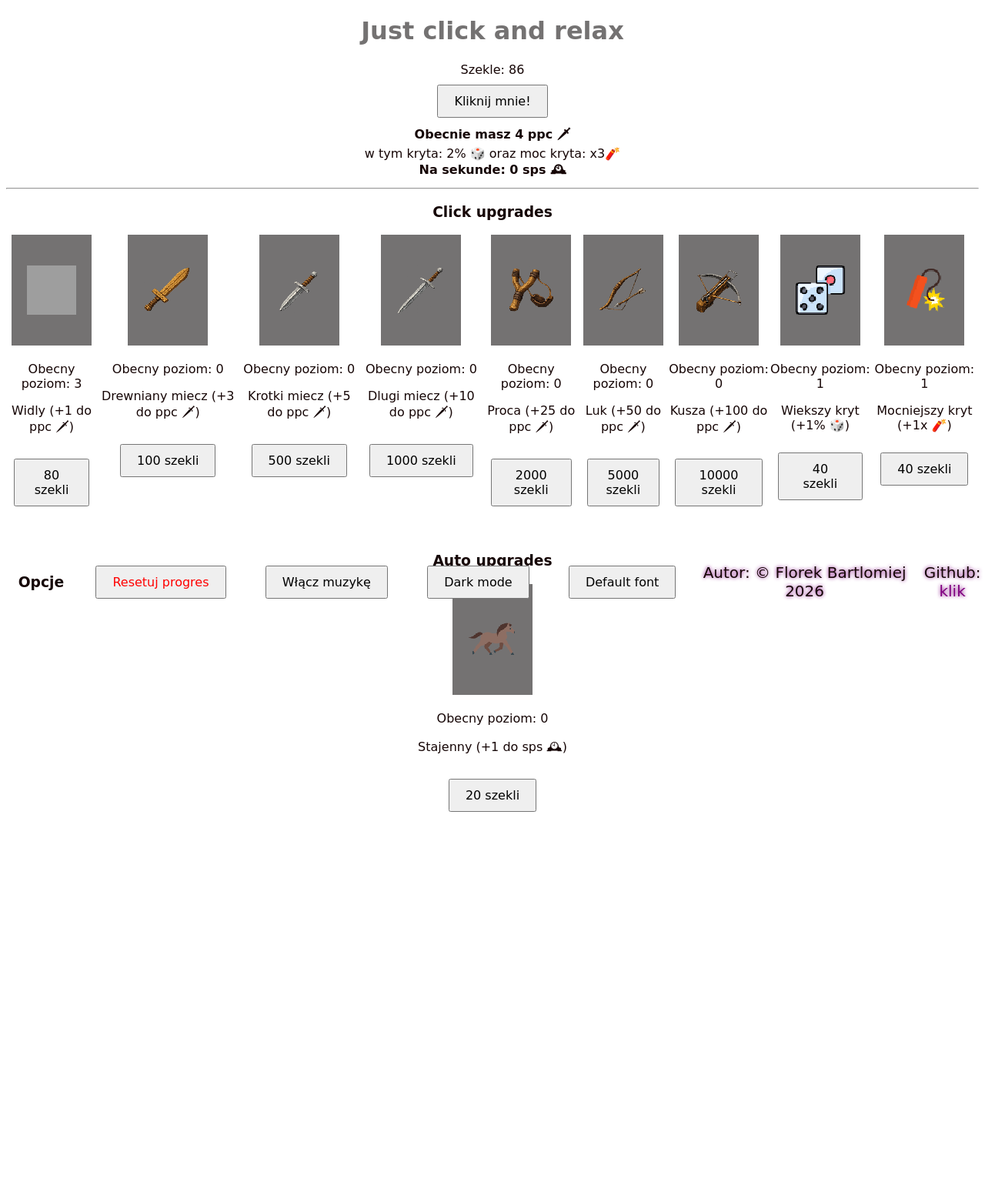
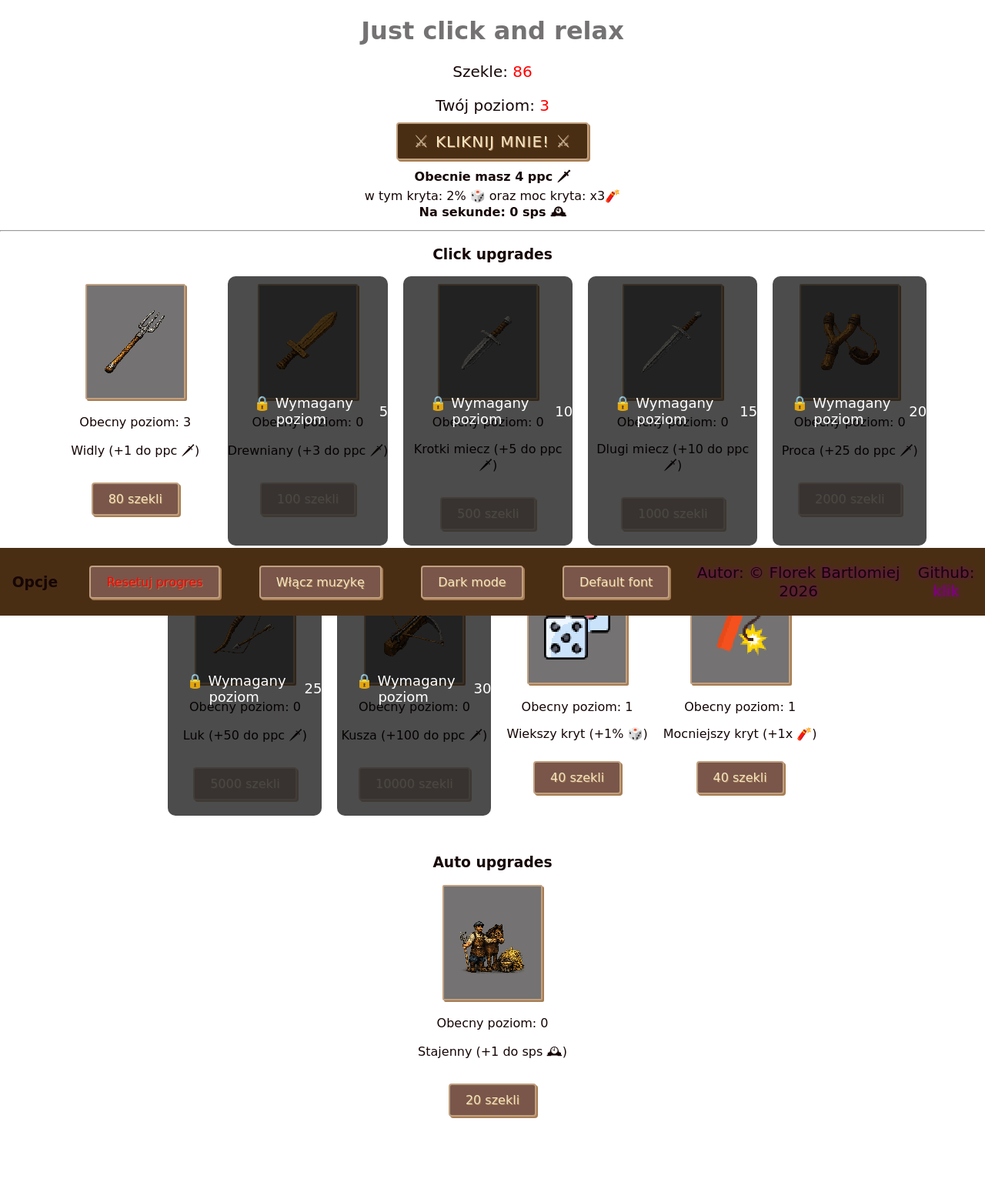
Before and after one commit to florroo/medieval_clicker, a Django app: page / in a window 1280 px wide. Shown: the whole page at 77% size. Before the commit the page ends 1055 px from the top, so only its background shows below. Run offline with Django 5.2, Linux system fonts and the light colour scheme; data comes from the database, SQL or seed files in the repository; both versions use the stored data as it was after the commit; some web fonts are replaced; grey boxes are pictures that could not be loaded.

Commit message:
locked upgrades and levels

```diff
--- a/game/static/game/script.js
+++ b/game/static/game/script.js
@@ -70,8 +70,10 @@ function buyUpgrade() {
         document.getElementById('points_per_click').innerText = data.points_per_click;
         document.getElementById('upgrade_level').innerHTML = data.upgrade_level;
         document.getElementById('cost').innerText = data.upgrade_cost;
+        document.getElementById('player_level').innerText = data.player_level;
 
-        updateTitle(data.points);
+        updateUpgradeLocks();
+        updateTitle(data.points)
 
         const upgradeSound = document.getElementById("upgrade_sound");
         upgradeSound.currentTime = 0;
@@ -94,7 +96,9 @@ function buyWoodenSwordUpgrade() {
         document.getElementById('points_per_click').innerText = data.points_per_click;
         document.getElementById('upgrade_wooden_sword_level').innerHTML = data.upgrade_wooden_sword_level;
         document.getElementById('upgrade_wooden_sword_cost').innerText = data.upgrade_wooden_sword_cost;
+        document.getElementById('player_level').innerText = data.player_level;
 
+        updateUpgradeLocks();
         updateTitle(data.points);
 
         const upgradeSound = document.getElementById("upgrade_sound");
@@ -117,7 +121,9 @@ function buyShortSwordUpgrade() {
         document.getElementById('points_per_click').innerText = data.points_per_click;
         document.getElementById('upgrade_short_sword_level').innerHTML = data.upgrade_short_sword_level;
         document.getElementById('upgrade_short_sword_cost').innerText = data.upgrade_short_sword_cost;
+        document.getElementById('player_level').innerText = data.player_level;
 
+        updateUpgradeLocks();
         updateTitle(data.points);
 
         const upgradeSound = document.getElementById("upgrade_sound");
@@ -141,7 +147,9 @@ function buyLongSwordUpgrade() {
         document.getElementById('points_per_click').innerText = data.points_per_click;
         document.getElementById('upgrade_long_sword_level').innerHTML = data.upgrade_long_sword_level;
         document.getElementById('upgrade_long_sword_cost').innerText = data.upgrade_long_sword_cost;
+        document.getElementById('player_level').innerText = data.player_level;
 
+        updateUpgradeLocks();
         updateTitle(data.points);
 
         const upgradeSound = document.getElementById("upgrade_sound");
@@ -164,7 +172,9 @@ function buySlingshotUpgrade() {
         document.getElementById('points_per_click').innerText = data.points_per_click;
         document.getElementById('upgrade_slingshot_level').innerHTML = data.upgrade_slingshot_level;
         document.getElementById('upgrade_slingshot_cost').innerText = data.upgrade_slingshot_cost;
+        document.getElementById('player_level').innerText = data.player_level;
 
+        updateUpgradeLocks();
         updateTitle(data.points);
 
         const upgradeSound = document.getElementById("upgrade_sound");
@@ -187,7 +197,9 @@ function buyBowUpgrade() {
         document.getElementById('points_per_click').innerText = data.points_per_click;
         document.getElementById('upgrade_bow_level').innerHTML = data.upgrade_bow_level;
         document.getElementById('upgrade_bow_cost').innerText = data.upgrade_bow_cost;
+        document.getElementById('player_level').innerText = data.player_level;
 
+        updateUpgradeLocks();
         updateTitle(data.points);
 
         const upgradeSound = document.getElementById("upgrade_sound");
@@ -210,7 +222,9 @@ function buyCrossbowUpgrade() {
         document.getElementById('points_per_click').innerText = data.points_per_click;
         document.getElementById('upgrade_crossbow_level').innerHTML = data.upgrade_crossbow_level;
         document.getElementById('upgrade_crossbow_cost').innerText = data.upgrade_crossbow_cost;
+        document.getElementById('player_level').innerText = data.player_level;
 
+        updateUpgradeLocks();
         updateTitle(data.points);
 
         const upgradeSound = document.getElementById("upgrade_sound");
@@ -236,6 +250,8 @@ function resetGame() {
         // base stats
         document.getElementById('points').innerText = data.points;
         document.getElementById('points_per_click').innerText = data.points_per_click;
+
+        document.getElementById('player_level').innerHTML = data.player_level;
 
         document.getElementById('points_per_second').innerText = data.points_per_second;
         document.getElementById('crit_multiplier').innerText = data.crit_multiplier;
@@ -274,6 +290,7 @@ function resetGame() {
         document.getElementById('auto_upgrade_cost').innerText = data.auto_upgrade_cost;
         document.getElementById('upgrade_auto_level').innerText = data.upgrade_auto_level;
 
+        updateUpgradeLocks();
         updateTitle(data.points);
     });
 }
@@ -336,6 +353,8 @@ window.onload = function () {
         document.body.classList.add("dark");
         document.getElementById("mode_btn").innerText = "Light mode";
     }
+
+    updateUpgradeLocks();
 };
 
 
@@ -353,7 +372,9 @@ function buyAutoUpgrade() {
         document.getElementById('points_per_second').innerText = data.points_per_second;
         document.getElementById('upgrade_auto_level').innerText = data.upgrade_auto_level;
         document.getElementById('auto_upgrade_cost').innerText = data.auto_upgrade_cost;
+        document.getElementById('player_level').innerText = data.player_level;
 
+        updateUpgradeLocks();
         updateTitle(data.points);
 
         const upgradeSound = document.getElementById("upgrade_sound");
@@ -443,3 +464,30 @@ function createFloatingText(x, y, value, isCrit = false) {
         text.remove();
     }, 1000);
 }
+
+
+
+function updateUpgradeLocks() {
+    const playerLevel = parseInt(document.getElementById("player_level").innerText);
+
+    document.querySelectorAll(".upgrade-block").forEach(block => {
+        const requiredLevel = parseInt(block.dataset.requiredPlayerLevel);
+        const btn = block.querySelector("button");
+        const lock = block.querySelector(".lock-overlay");
+        const text = block.querySelector(".required-level-text");
+
+        if (text) {
+            text.innerText = requiredLevel;
+        }
+
+        if (playerLevel < requiredLevel) {
+            btn.disabled = true;
+            btn.style.opacity = "0.5";
+            if (lock) lock.style.display = "flex";
+        } else {
+            btn.disabled = false;
+            btn.style.opacity = "1";
+            if (lock) lock.style.display = "none";
+        }
+    });
+}
--- a/game/static/game/style.css
+++ b/game/static/game/style.css
@@ -5,6 +5,8 @@ body {
     transition: 0.3s;
     font-family: "UnifrakturCook", cursive;
     position: relative;
+    box-sizing: border-box;
+    margin: auto;
 }
 
 .name, .github {
@@ -15,11 +17,19 @@ body.dark .name, body.dark .github {
     text-shadow: 0 0 5px white;
 }
 
+body.dark ::-webkit-scrollbar-track {
+    background: #000;
+}
+
+
 .click_upgrades {
     display: flex;
-    justify-content: space-around;
+    gap: 20px;
+    justify-content: center;
+    flex-wrap: wrap;
     margin-bottom: 50px;
 }
+
 
 .sps_upgrades {
     display: flex;
@@ -36,6 +46,32 @@ body.dark {
     color: bisque;
 }
 
+.points_info {
+    font-size: 20px;
+    margin-bottom: 0;
+}
+
+.points_info span {
+    color: red;
+}
+
+.main_btn {
+    font-size: 20px;
+    background-color: #4a2e14;
+    letter-spacing: 1px;
+    text-transform: uppercase;
+}
+
+
+.main_btn::before {
+    content: '⚔'; margin-right: 8px; font-size: 22px; opacity: 0.75;
+}
+
+
+.main_btn::after  {
+    content: '⚔'; margin-left:  8px; font-size: 22px; opacity: 0.75;
+}
+
 
 button {
     padding: 10px 20px;
@@ -43,8 +79,24 @@ button {
     margin: 10px;
     cursor: pointer;
     font-family: inherit;
+    background-color: #795649;
+    color: #f4e5c3;
+    border: 2px solid #c0a080;
+    text-shadow: 1px 1px 0px #a67c52;
+    box-shadow: 2px 2px 0px #a67c52;
+    transition: all 0.3s ease;
+    border-radius: 4px;
 }
 
+button:hover {
+    background-color: #8a6e2f;
+    box-shadow: 1px 1px 5px 0px rgba(0, 0, 0, 0.3);
+}
+
+button:active {
+    box-shadow: inset 1px 1px 2px 0px rgba(0, 0, 0, 0.5);
+    transform: translateY(2px);
+}
 
 h1 {
     color: #747272;
@@ -57,10 +109,11 @@ h1 {
 
 .options {
     display: flex;
-    position: fixed;
+    position: sticky;
     bottom: 0px;
     width: 100%;
-    border-top: 1px dotted white;
+    z-index: 100;
+    background-color: #4a2e14;
 }
 
 .buttons {
@@ -112,10 +165,38 @@ h1 {
 
 
 .weapon-image {
-    width: 64px;
-    height: 64px;
+    width: 86px;
+    height: 86px;
     image-rendering: pixelated;
-    border: 1px solid white;
-    padding: 40px 20px;
+    border: 2px solid #c0a080;
+    border-radius: 2px;
+    box-shadow: 2px 2px 0px #a67c52;
+    padding: 30px 20px;
     background-color: #747272;
 }
+
+.upgrade-block {
+    padding: 10px 0;
+    position: relative;
+    overflow: hidden;
+    max-width: 220px;
+    min-width: 200px;
+}
+
+.crit-block {
+    padding: 10px 0;
+}
+
+.lock-overlay {
+
+    position: absolute;
+    inset: 0;
+    background: rgba(0,0,0,0.7);
+    display: none;
+    align-items: center;
+    justify-content: center;
+    color: white;
+    font-size: 18px;
+    z-index: 10;
+    border-radius: 10px;
+}
--- a/game/templates/game/click.html
+++ b/game/templates/game/click.html
@@ -16,9 +16,9 @@
     <h1>Just click and relax</h1>
 
     <div class="main">
-        Szekle: <span id="points">{{ player.points }}</span><BR>
-
-        <button onclick="sendClick(event)">Kliknij mnie!</button> <BR>
+        <p class="points_info">Szekle: <span id="points">{{ player.points }}</span></p>
+        <p class="points_info">Twój poziom: <span id="player_level">{{ player.player_level }}</span></p>
+        <button onclick="sendClick(event)" class="main_btn">Kliknij mnie!</button> <BR>
 
         <b> Obecnie masz <span id="points_per_click">{{ player.points_per_click }}</span> ppc 🗡</b> <BR>
             w tym kryta: <span id="crit_chance">{{ player.crit_chance }}</span>% 🎲
@@ -33,7 +33,7 @@
     <h3>Click upgrades</h3>
     <div class="upgrades">
         <div class="click_upgrades">
-            <div class="click_fork_upgrade">
+            <div class="click_fork_upgrade upgrade-block" data-required-player-level="0">
                 <img src="{% static 'game/images/fork.png' %}" class="weapon-image">
 
                 <p>Obecny poziom: <span id="upgrade_level">{{ player.upgrade_level }}</span></p>
@@ -42,61 +42,73 @@
                 <button onclick="buyUpgrade()"><span id="cost">{{ player.upgrade_cost }}</span> szekli</button>
             </div>
 
-            <div class="click_wooden_sword_upgrade">
+            <div class="click_wooden_sword_upgrade upgrade-block" data-required-player-level="5">
                 <img src="{% static 'game/images/wooden_sword.png' %}" class="weapon-image">
 
                 <p>Obecny poziom: <span id="upgrade_wooden_sword_level">{{ player.upgrade_wooden_sword_level }}</span></p>
-                <p>Drewniany miecz (+3 do ppc 🗡)</p>
+                <p>Drewniany (+3 do ppc 🗡)</p>
 
                 <button onclick="buyWoodenSwordUpgrade()"><span id="upgrade_wooden_sword_cost">{{ player.upgrade_wooden_sword_cost }}</span> szekli</button>
+
+                <div class="lock-overlay">🔒 Wymagany poziom&nbsp;<span class="required-level-text"></span></div>
             </div>
 
-            <div class="click_short_sword_upgrade">
+            <div class="click_short_sword_upgrade upgrade-block" data-required-player-level="10">
                 <img src="{% static 'game/images/short_sword.png' %}" class="weapon-image">
 
                 <p>Obecny poziom: <span id="upgrade_short_sword_level">{{ player.upgrade_short_sword_level }}</span></p>
                 <p>Krotki miecz (+5 do ppc 🗡)</p>
 
                 <button onclick="buyShortSwordUpgrade()"><span id="upgrade_short_sword_cost">{{ player.upgrade_short_sword_cost }}</span> szekli</button>
+
+                <div class="lock-overlay">🔒 Wymagany poziom&nbsp;<span class="required-level-text"></span></div>
             </div>
 
-            <div class="click_long_sword_upgrade">
+            <div class="click_long_sword_upgrade upgrade-block" data-required-player-level="15">
                 <img src="{% static 'game/images/long_sword.png' %}" class="weapon-image">
 
                 <p>Obecny poziom: <span id="upgrade_long_sword_level">{{ player.upgrade_long_sword_level }}</span></p>
                 <p>Dlugi miecz (+10 do ppc 🗡)</p>
 
                 <button onclick="buyLongSwordUpgrade()"><span id="upgrade_long_sword_cost">{{ player.upgrade_long_sword_cost }} </span> szekli</button>
+
+                <div class="lock-overlay">🔒 Wymagany poziom&nbsp;<span class="required-level-text"></span></div>
             </div>
 
-            <div class="click_slingshot_upgrade">
+            <div class="click_slingshot_upgrade upgrade-block" data-required-player-level="20">
                 <img src="{% static 'game/images/slingshot.png' %}" class="weapon-image">
 
                 <p>Obecny poziom: <span id="upgrade_slingshot_level">{{ player.upgrade_slingshot_level }}</span></p>
                 <p>Proca (+25 do ppc 🗡)</p>
 
                 <button onclick="buySlingshotUpgrade()"><span id="upgrade_slingshot_cost">{{ player.upgrade_slingshot_cost }} </span> szekli</button>
+
+                <div class="lock-overlay">🔒 Wymagany poziom&nbsp;<span class="required-level-text"></span></div>
             </div>
 
-            <div class="click_bow_upgrade">
+            <div class="click_bow_upgrade upgrade-block" data-required-player-level="25">
                 <img src="{% static 'game/images/bow.png' %}" class="weapon-image">
 
                 <p>Obecny poziom: <span id="upgrade_bow_level">{{ player.upgrade_bow_level }}</span></p>
                 <p>Luk (+50 do ppc 🗡)</p>
 
                 <button onclick="buyBowUpgrade()"><span id="upgrade_bow_cost">{{ player.upgrade_bow_cost }}</span> szekli</button>
+
+                <div class="lock-overlay">🔒 Wymagany poziom&nbsp;<span class="required-level-text"></span></div>
             </div>
 
-            <div class="click_crossbow_upgrade">
+            <div class="click_crossbow_upgrade upgrade-block" data-required-player-level="30">
                 <img src="{% static 'game/images/crossbow.png' %}" class="weapon-image">
 
                 <p>Obecny poziom: <span id="upgrade_crossbow_level">{{ player.upgrade_crossbow_level }}</span></p>
                 <p>Kusza (+100 do ppc 🗡)</p>
 
                 <button onclick="buyCrossbowUpgrade()"><span id="upgrade_crossbow_cost">{{ player.upgrade_crossbow_cost }} </span> szekli</button>
+
+                <div class="lock-overlay">🔒 Wymagany poziom&nbsp;<span class="required-level-text"></span></div>
             </div>
 
-            <div class="crit_upgrade">
+            <div class="crit_upgrade crit-block">
                 <img src="{% static 'game/images/dice.png' %}" class="weapon-image">
 
                 <p>Obecny poziom: <span id="upgrade_crit_chance_level">{{ player.upgrade_crit_chance_level }}</span></p>
@@ -106,7 +118,7 @@
             </div>
 
 
-            <div class="multiplier_upgrade">
+            <div class="multiplier_upgrade crit-block">
                 <img src="{% static 'game/images/dinamite.png' %}" class="weapon-image">
 
                 <p>Obecny poziom: <span id="upgrade_crit_multiplier_level">{{ player.upgrade_crit_multiplier_level }}</span></p>
--- a/game/urls.py
+++ b/game/urls.py
@@ -15,4 +15,7 @@ urlpatterns = [
     path('buy-auto/', views.buy_auto_upgrade, name='buy_auto_upgrade'),
     path('buy-crit-chance/', views.buy_crit_chance_upgrade, name='buy_crit_chance_upgrade'),
     path('buy-crit-multiplier/', views.buy_crit_multiplier_upgrade, name='buy_crit_multiplier_upgrade'),
+
+
+    # path('boss-hit/', views.boss_hit, name='boss_hit'),
 ]
--- a/game/views.py
+++ b/game/views.py
@@ -49,6 +49,7 @@ def buy_upgrade(request):
         player = Player.objects.first()
 
         if player.points >= player.upgrade_cost:
+            player.player_level += 1
             player.points -= player.upgrade_cost
             player.upgrade_level += 1
             player.points_per_click += 1
@@ -56,6 +57,7 @@ def buy_upgrade(request):
             player.save()
 
         return JsonResponse({
+            'player_level': player.player_level,
             'points': player.points,
             'upgrade_level': player.upgrade_level,
             'points_per_click': player.points_per_click,
@@ -68,6 +70,7 @@ def reset_game(request):
         player = Player.objects.first()
 
         # base stats
+        player.player_level = 0
         player.points = 0
         player.points_per_click = 1
         player.upgrade_cost = 10
@@ -116,6 +119,7 @@ def reset_game(request):
 
         return JsonResponse({
             'points': player.points,
+            'player_level': player.player_level,
             'points_per_click': player.points_per_click,
             'upgrade_cost': player.upgrade_cost,
             'upgrade_level': player.upgrade_level,
@@ -165,6 +169,7 @@ def buy_auto_upgrade(request):
         success = False
 
         if player.points >= player.auto_upgrade_cost:
+            player.player_level += 1
             player.points -= player.auto_upgrade_cost
             player.upgrade_auto_level += 1
             player.points_per_second += 1
@@ -174,6 +179,7 @@ def buy_auto_upgrade(request):
 
         return JsonResponse({
             'points': player.points,
+            'player_level': player.player_level,
             'upgrade_auto_level': player.upgrade_auto_level,
             'points_per_second': player.points_per_second,
             'auto_upgrade_cost': player.auto_upgrade_cost,
@@ -222,7 +228,11 @@ def buy_wooden_sword_upgrade(request):
     if request.method == "POST":
         player = Player.objects.first()
 
+        if player.player_level < 5:
+            return JsonResponse({"error": "Locked"}, status=403)
+
         if player.points >= player.upgrade_wooden_sword_cost:
+            player.player_level += 1
             player.points -= player.upgrade_wooden_sword_cost
             player.upgrade_wooden_sword_level += 1
             player.points_per_click += 3
@@ -231,6 +241,7 @@ def buy_wooden_sword_upgrade(request):
 
         return JsonResponse({
             'points': player.points,
+            'player_level': player.player_level,
             'upgrade_wooden_sword_level': player.upgrade_wooden_sword_level,
             'points_per_click': player.points_per_click,
             'upgrade_wooden_sword_cost': player.upgrade_wooden_sword_cost
@@ -240,7 +251,11 @@ def buy_short_sword_upgrade(request):
     if request.method == "POST":
         player = Player.objects.first()
 
+        if player.player_level < 10:
+            return JsonResponse({"error": "Locked"}, status=403)
+
         if player.points >= player.upgrade_short_sword_cost:
+            player.player_level += 1
             player.points -= player.upgrade_short_sword_cost
             player.upgrade_short_sword_level += 1
             player.points_per_click += 5
@@ -249,6 +264,7 @@ def buy_short_sword_upgrade(request):
 
         return JsonResponse({
             'points': player.points,
+            'player_level': player.player_level,
             'upgrade_short_sword_level': player.upgrade_short_sword_level,
             'points_per_click': player.points_per_click,
             'upgrade_short_sword_cost': player.upgrade_short_sword_cost
@@ -258,7 +274,11 @@ def buy_long_sword_upgrade(request):
     if request.method == "POST":
         player = Player.objects.first()
 
+        if player.player_level < 15:
+            return JsonResponse({"error": "Locked"}, status=403)
+
         if player.points >= player.upgrade_long_sword_cost:
+            player.player_level += 1
             player.points -= player.upgrade_long_sword_cost
             player.upgrade_long_sword_level += 1
             player.points_per_click += 10
@@ -267,6 +287,7 @@ def buy_long_sword_upgrade(request):
 
         return JsonResponse({
             'points': player.points,
+            'player_level': player.player_level,
             'upgrade_long_sword_level': player.upgrade_long_sword_level,
             'points_per_click': player.points_per_click,
             'upgrade_long_sword_cost': player.upgrade_long_sword_cost
@@ -276,7 +297,11 @@ def buy_slingshot_upgrade(request):
     if request.method == "POST":
         player = Player.objects.first()
 
+        if player.player_level < 20:
+            return JsonResponse({"error": "Locked"}, status=403)
+
         if player.points >= player.upgrade_slingshot_cost:
+            player.player_level += 1
             player.points -= player.upgrade_slingshot_cost
             player.upgrade_slingshot_level += 1
             player.points_per_click += 25
@@ -285,6 +310,7 @@ def buy_slingshot_upgrade(request):
 
         return JsonResponse({
             'points': player.points,
+            'player_level': player.player_level,
             'upgrade_slingshot_level': player.upgrade_slingshot_level,
             'points_per_click': player.points_per_click,
             'upgrade_slingshot_cost': player.upgrade_slingshot_cost
@@ -294,7 +320,11 @@ def buy_bow_upgrade(request):
     if request.method == "POST":
         player = Player.objects.first()
 
+        if player.player_level < 25:
+            return JsonResponse({"error": "Locked"}, status=403)
+
         if player.points >= player.upgrade_bow_cost:
+            player.player_level += 1
             player.points -= player.upgrade_bow_cost
             player.upgrade_bow_level += 1
             player.points_per_click += 50
@@ -303,6 +333,7 @@ def buy_bow_upgrade(request):
 
         return JsonResponse({
             'points': player.points,
+            'player_level': player.player_level,
             'upgrade_bow_level': player.upgrade_bow_level,
             'points_per_click': player.points_per_click,
             'upgrade_bow_cost': player.upgrade_bow_cost
@@ -312,7 +343,11 @@ def buy_crossbow_upgrade(request):
     if request.method == "POST":
         player = Player.objects.first()
 
+        if player.player_level < 30:
+            return JsonResponse({"error": "Locked"}, status=403)
+
         if player.points >= player.upgrade_crossbow_cost:
+            player.player_level += 1
             player.points -= player.upgrade_crossbow_cost
             player.upgrade_crossbow_level += 1
             player.points_per_click += 100
@@ -321,6 +356,7 @@ def buy_crossbow_upgrade(request):
 
         return JsonResponse({
             'points': player.points,
+            'player_level': player.player_level,
             'upgrade_crossbow_level': player.upgrade_crossbow_level,
             'points_per_click': player.points_per_click,
             'upgrade_crossbow_cost': player.upgrade_crossbow_cost
```
Also changed, not shown: game/models.py (+8 -0 lines), db.sqlite3, game/migrations/0011_boss_player_player_level.py (added), game/static/game/images/archer.png (added), game/static/game/images/baron.png (added), game/static/game/images/boss_1.png (added), game/static/game/images/fork.png (added), game/static/game/images/groom.png, game/static/game/images/king.png (added).
